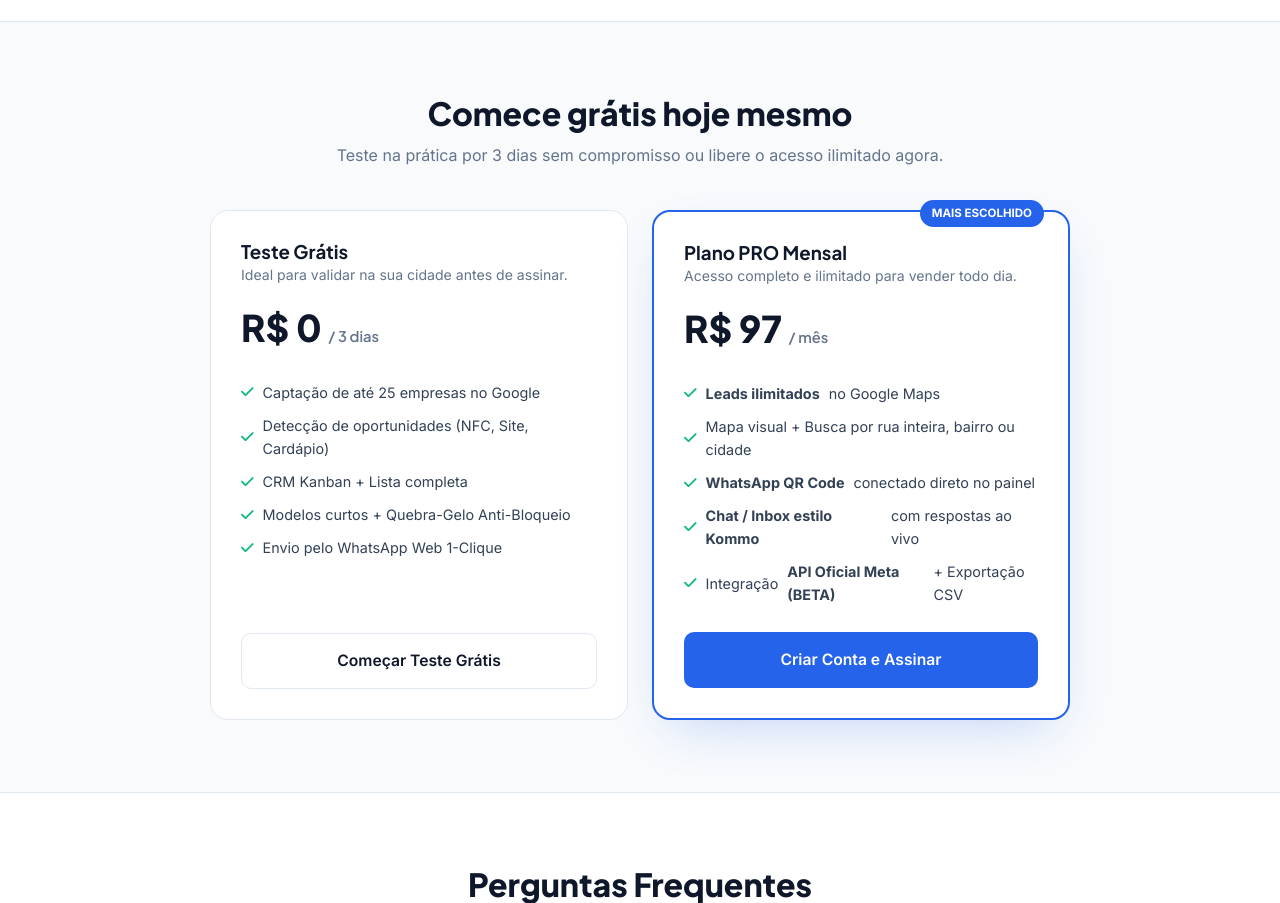
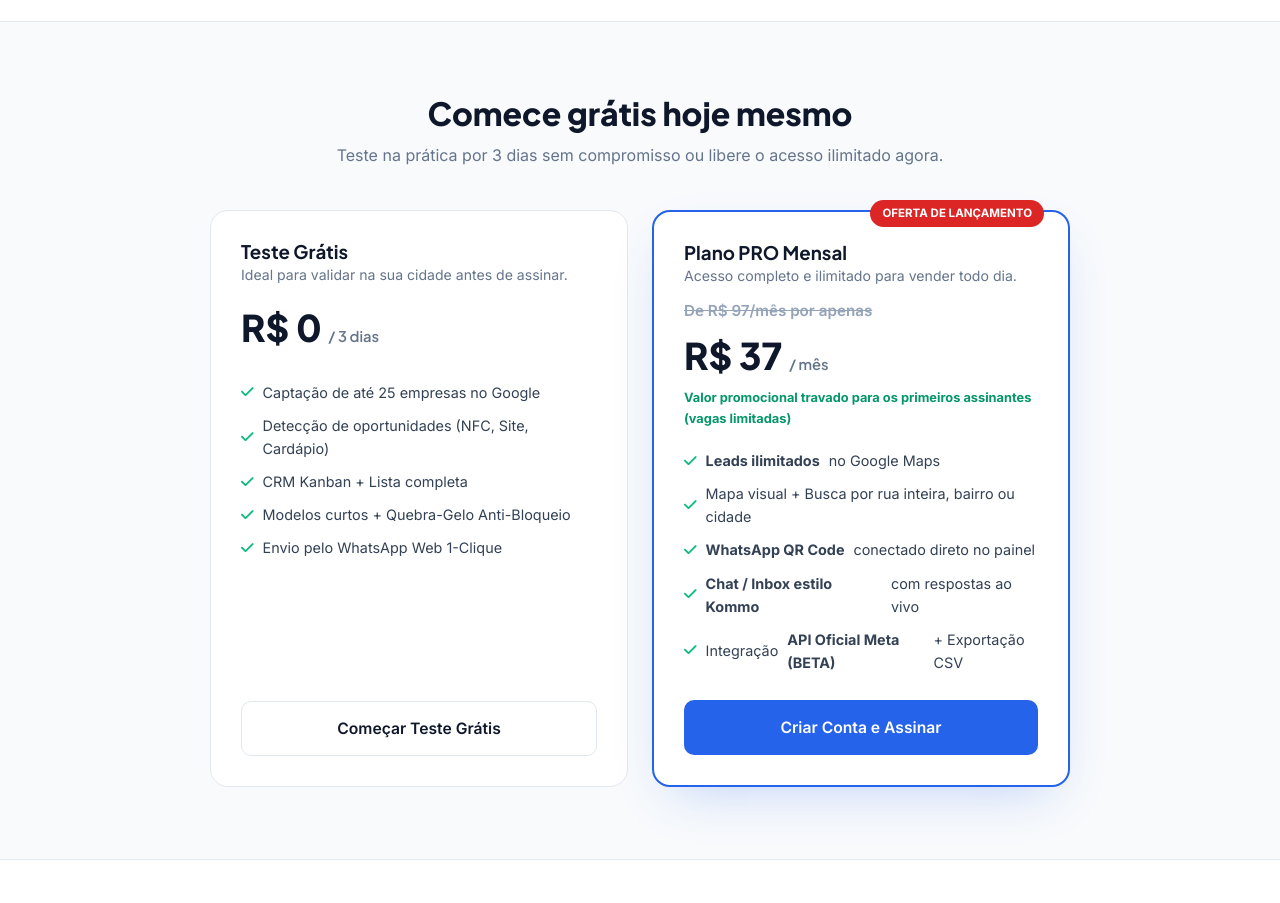
Before and after one commit to AluiMaker/new, a Flask app: page / in a window 1280 px wide. Shown: the part 1967-2870 px from the top of the page. Run offline with Flask 3, Linux system fonts and the light colour scheme; data that the repository does not hold is empty.

Commit message:
Update sales page pricing to limited launch promo R$ 37/month

```diff
--- a/database.py
+++ b/database.py
@@ -908,7 +908,7 @@ def get_admin_dashboard_stats() -> Dict[str, Any]:
 def get_site_settings() -> Dict[str, str]:
     defaults = {
         "checkout_url": os.environ.get("CHECKOUT_URL", ""),
-        "plan_pro_price": os.environ.get("PLAN_PRO_PRICE", "R$ 97"),
+        "plan_pro_price": os.environ.get("PLAN_PRO_PRICE", "R$ 37"),
         "support_whatsapp": os.environ.get("SUPPORT_WHATSAPP", ""),
     }
     conn = get_connection()
--- a/templates/landing.html
+++ b/templates/landing.html
@@ -379,10 +379,14 @@
         </div>
 
         <div class="price-card featured">
-          <span class="pop-badge">Mais Escolhido</span>
+          <span class="pop-badge" style="background:#dc2626;">Oferta de Lançamento</span>
           <h3>Plano PRO Mensal</h3>
           <p class="text-muted" style="font-size:0.88rem; color:var(--muted);">Acesso completo e ilimitado para vender todo dia.</p>
-          <div class="price-val">{{ site_cfg.plan_pro_price or 'R$ 97' }} <small>/ mês</small></div>
+          <div style="margin-top:12px;">
+            <span style="text-decoration:line-through; color:#94a3b8; font-size:0.95rem; font-weight:600; display:block;">De R$ 97/mês por apenas</span>
+            <div class="price-val" style="margin-top:2px; color:#0f172a;">{{ site_cfg.plan_pro_price or 'R$ 37' }} <small>/ mês</small></div>
+            <span style="color:#059669; font-size:0.8rem; font-weight:700; display:block;">Valor promocional travado para os primeiros assinantes (vagas limitadas)</span>
+          </div>
           <ul class="price-list">
             <li><i class="fa-solid fa-check"></i> <strong>Leads ilimitados</strong> no Google Maps</li>
             <li><i class="fa-solid fa-check"></i> Mapa visual + Busca por rua inteira, bairro ou cidade</li>
```
